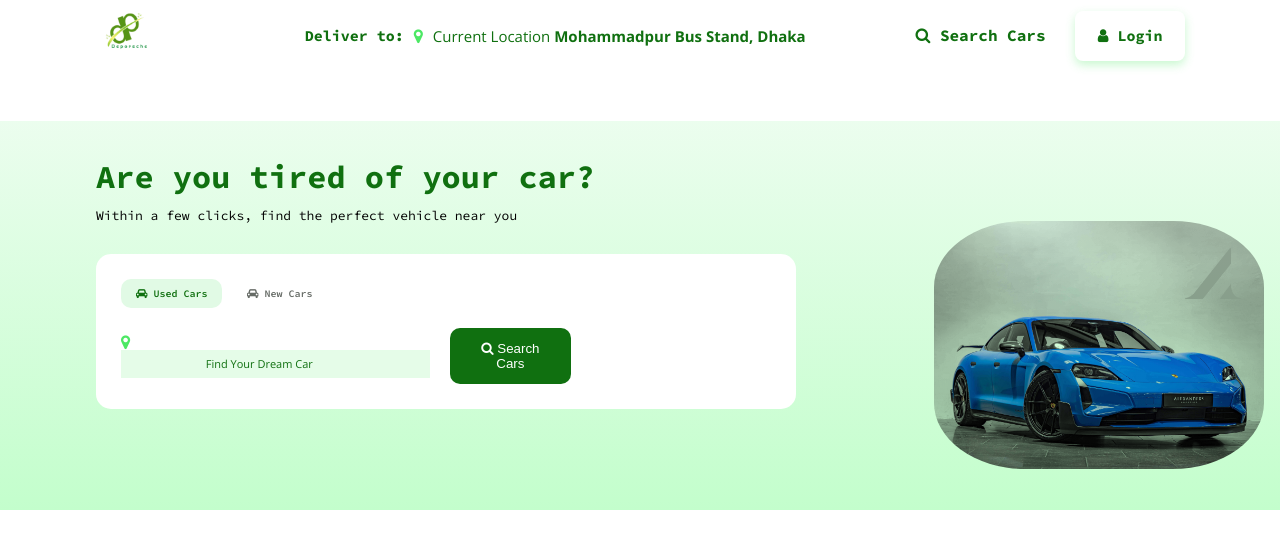
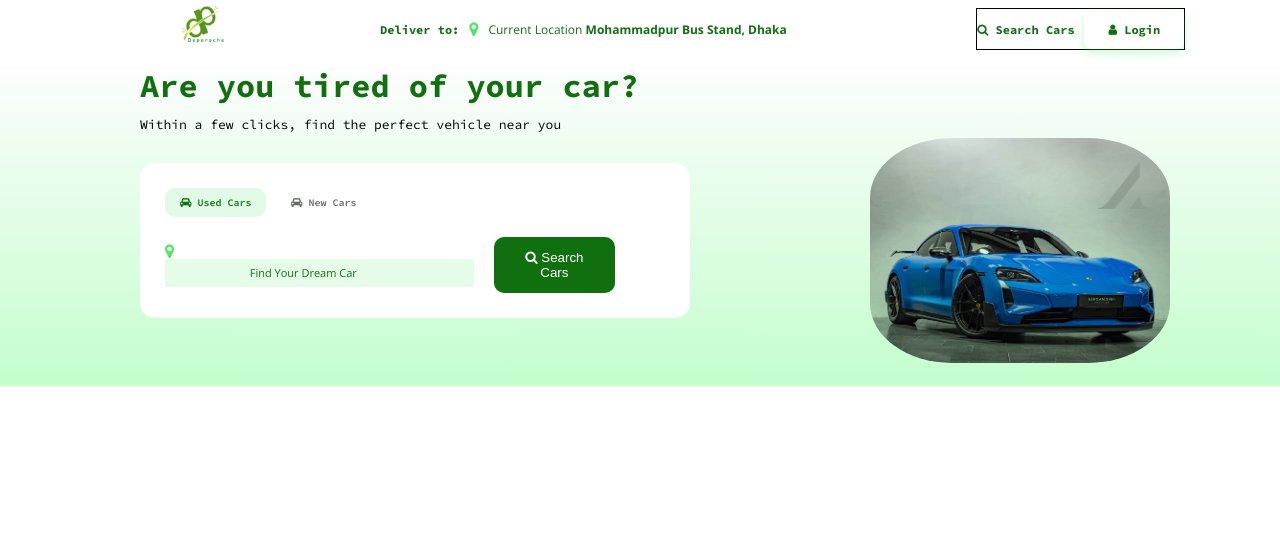
Before and after one commit to Kanmi007/Deporsche-, a plain HTML site: page index.html in a window 1280 px wide. Drawn offline with nearby package versions, Linux system fonts and the light colour scheme.

Commit message:
updated html and css

```diff
--- a/index.html
+++ b/index.html
@@ -33,6 +33,10 @@
         </div>
         </nav>
 
+
+
+</header>
+    <main>
         <div class="hero genLayout">
             <div class="heroContent">
                 <h1>Are you tired of your car?</h1>
@@ -61,6 +65,6 @@
             </div>
         </div>
 
-</header>
+    </main>
 </body>
 </html>
--- a/styles.css
+++ b/styles.css
@@ -5,27 +5,22 @@
     padding: 0;
     box-sizing: border-box;
 }
-
-header {
-   background: linear-gradient(to bottom, rgb(253, 253, 253), rgb(195, 254, 204) );
-   height: 70vh;
-}
-
 nav {
     padding-block: 1rem;
     background-color: #fff;
-    margin-top: -50px;
+    margin-bottom: -50px;
+    margin-top: -58px;
+    margin-left: 25rem;
 }
 
 .logoP > img {
-    width: 135px;
-    height: 20%;
+    width: 138px;
+    /* height: 20%; */
     border-radius: 3px;
-    margin-left: -35px;
+    margin-left: -22.5rem;
 }
 
 .innerNav {
-    /* border: 1px solid black; */
     display: flex;
     align-items: center;
     justify-content: space-around;
@@ -33,7 +28,7 @@ nav {
 }
 
 .genLayout {
-    max-width: 1200px;
+    max-width: 1000px;
     margin: auto;
 }
 
@@ -45,12 +40,13 @@ nav {
     display: flex;
     align-items: center;
     gap: 10px;
+    margin-left: -19rem;
 }
 
 .navRight > h5 {
 color:rgb(16, 112, 16);
 font-family: "Source Code Pro", monospace;
-font-size: 15px;
+font-size: 12px;
 font-weight: 700;
 }
 
@@ -69,51 +65,54 @@ font-weight: 400;
 
 .navLink {
     font-family: "Source Code Pro", monospace;
-    font-style: 15px;
+    font-style: 12px;
     font-weight: 700;
     text-transform: capitalize;
+    border: 1px solid black;
 }
+
 
 
 .navLink > span {
    color:rgb(16, 112, 16);
+   font-family: "Source Code Pro", monospace;
+   font-size: 12px;
 }
 
 
 .navLink > button {
     font-family: "Source Code Pro", monospace;
-    font-size: 15px;
+    font-size: 12px;
     font-weight: 700;
-    /* background-color:rgb(76, 232, 100); */
     border-radius: 8px;
-    height: 50px;
-    width: 110px;
-    margin-left: 20px;
+    height: 40px;
+    width: 100px;
     color:rgb(16, 112, 16);
     border: none;
     background-color: #fff;
     box-shadow: 0 4px 10px rgba(76, 232, 100, 0.3);
 }
 
+main {
+    background: linear-gradient(to bottom, rgb(253, 253, 253), rgb(195, 254, 204) );
+   height: 40vh;
+}
+
+
+.hero {
+    font-family: "Source Code Pro", monospace;
+
+}
+
 .genLayout {
-     max-width: 1200px;
+     max-width: 1000px;
     margin: auto;
 }
 
-.hero {
-    font-family: "Source Code Pro", monospace;
-    margin-top: -20px;
-}
-
-.heroContent {
-    /* border: solid black; */
-    margin: 3.5rem;
-}
 
 .heroContent > h1 {
     color:rgb(16, 112, 16);
     text-decoration: none;
-    /* text-transform: capitalize; */
     font-size: 2rem;
     margin-bottom: 10px;
 }
@@ -127,7 +126,7 @@ font-weight: 400;
     background: white;
     border-radius: 15px;
     padding: 25px;
-    width: 700px;
+    width: 550px;
     margin-top: 30px;
     /* height: 200px; */
 }
@@ -202,8 +201,8 @@ color: rgb(102, 107, 102);
 
 .heroCar > img {
     position: absolute;
-    right: -100px;
-    bottom: -265px;
+    right: -50px;
+    bottom: -250px;
     width: 34%;
     border-radius: 30%;
     padding: 20px;
```
